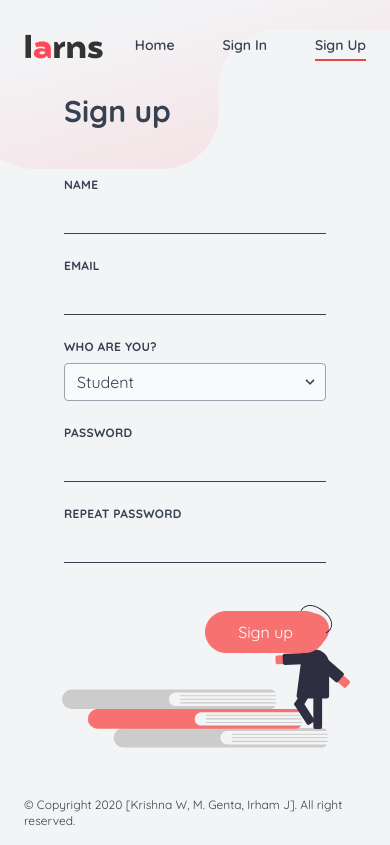
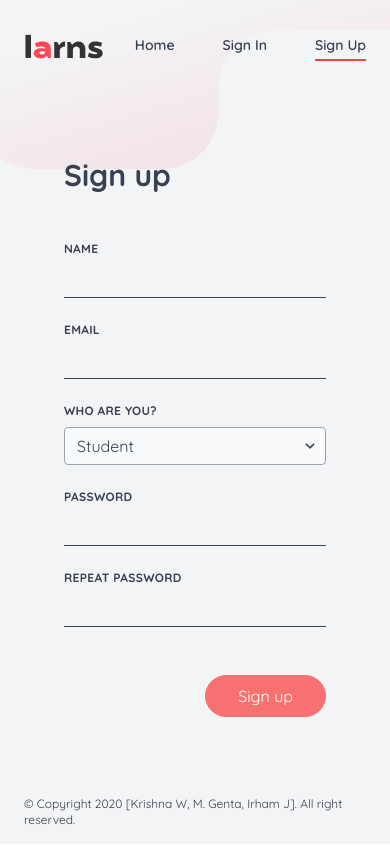
Before and after one commit to KrisCatDog/larns-spa-smart-school-kksi-2020, a Vue app: page /signup in a window 390 px wide. Built offline with nearby package versions, Linux system fonts and the light colour scheme.

Commit message:
add animation

```diff
--- a/src/views/SignIn.vue
+++ b/src/views/SignIn.vue
@@ -31,7 +31,7 @@
     <section
       class="flex-1 flex items-center justify-between z-20 px-14 sm:px-32"
     >
-      <div class="flex-1">
+      <div class="flex-1 animate__animated animate__fadeInLeft">
         <img
           src="./../assets/logo.svg"
           alt="larns logo"
@@ -39,7 +39,7 @@
         />
 
         <svg
-          class="w-72 sm:w-96 lg:w-128 absolute bottom-16 right-10 md:static z-0"
+          class="hidden w-72 sm:w-96 lg:w-128 md:inline-block z-0"
           xmlns="http://www.w3.org/2000/svg"
           viewBox="0 0 911.60164 451.38424"
         >
@@ -179,7 +179,7 @@
       </div>
 
       <form
-        class="w-full sm:w-96 2xl:w-2/5 flex flex-col z-20 pb-32 sm:pb-20 md:pb-0"
+        class="w-full sm:w-96 2xl:w-2/5 flex flex-col z-20 animate__animated animate__backInDown animate__delay-1s"
         autocomplete="off"
         @submit.prevent="submit"
       >
--- a/src/views/SignUp.vue
+++ b/src/views/SignUp.vue
@@ -30,7 +30,7 @@
     <section
       class="flex-1 flex items-center justify-between z-20 px-16 sm:px-32"
     >
-      <div class="flex-1">
+      <div class="flex-1 animate__animated animate__fadeInLeft">
         <img
           src="./../assets/logo.svg"
           alt="larns logo"
@@ -38,7 +38,7 @@
         />
 
         <svg
-          class="w-72 sm:w-96 lg:w-128 absolute bottom-24 sm:bottom-20 right-10 md:static z-0"
+          class="hidden w-72 sm:w-96 lg:w-128 md:inline-block z-0"
           xmlns="http://www.w3.org/2000/svg"
           viewBox="0 0 911.60164 451.38424"
         >
@@ -178,7 +178,7 @@
       </div>
 
       <form
-        class="w-96 2xl:w-2/5 flex flex-col z-20 pb-32 sm:pb-20 md:pb-0"
+        class="w-96 2xl:w-2/5 flex flex-col z-20 animate__animated animate__backInDown animate__delay-1s"
         autocomplete="off"
         @submit.prevent="submit"
       >
```
